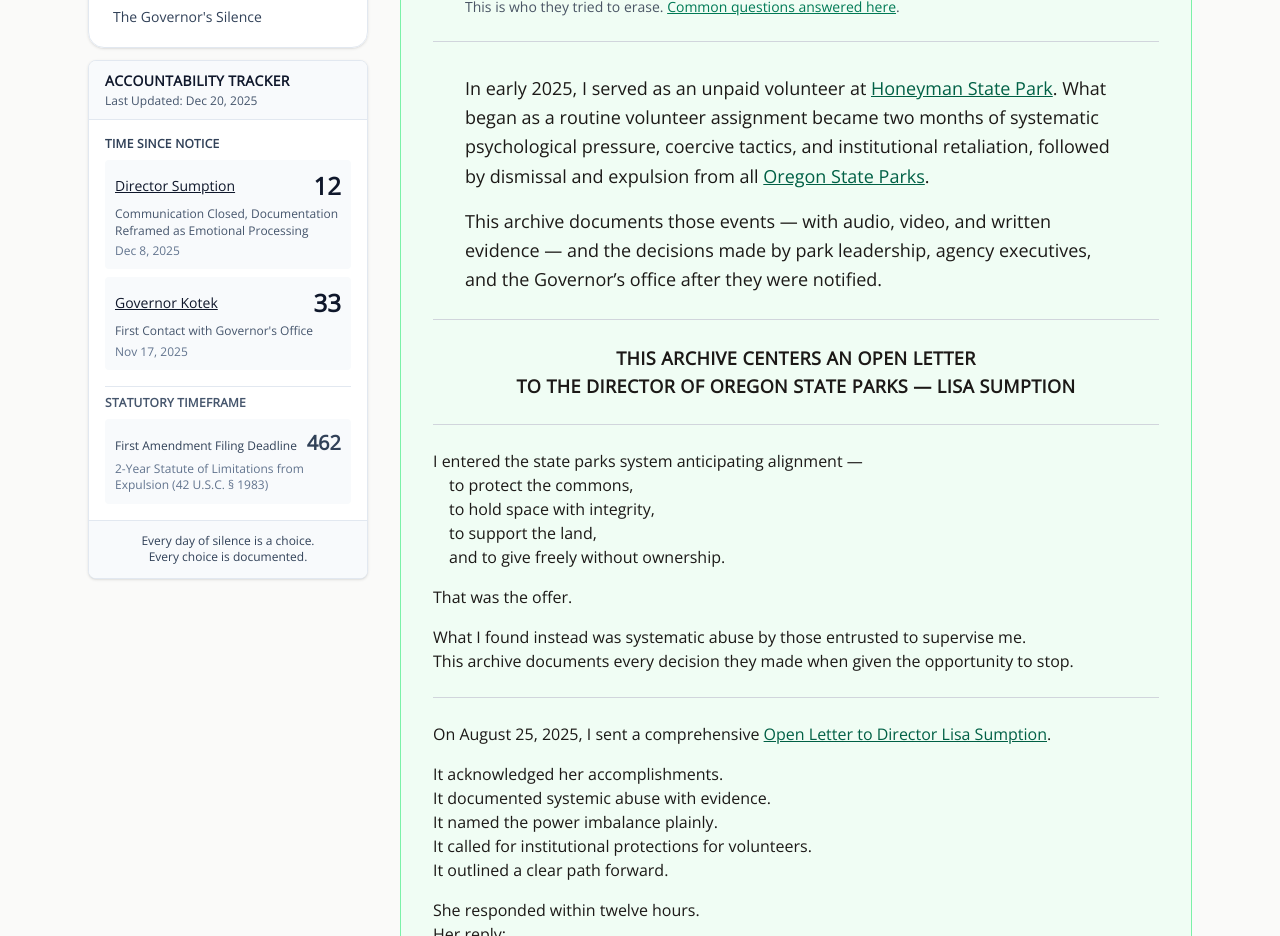
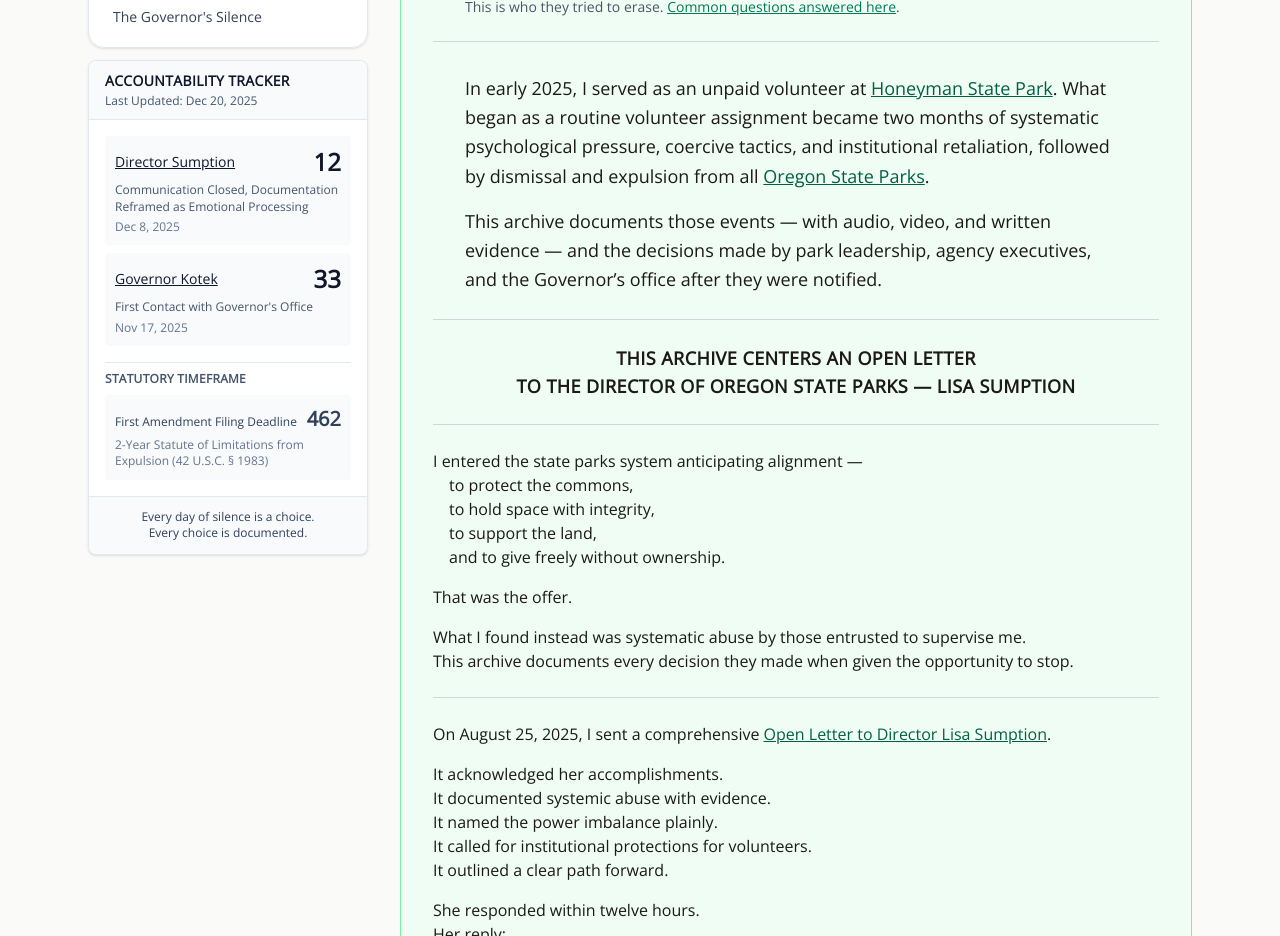
Before and after one commit to rswfire/rswfire.oprd, a Next.js app: page / in a window 1280 px wide. Shown: the part 800-1736 px from the top of the page. Built offline with nearby package versions, Linux system fonts and the light colour scheme.

Commit message:
Updated SilenceTracker.tsx

```diff
--- a/components/archive/SilenceTracker.tsx
+++ b/components/archive/SilenceTracker.tsx
@@ -91,9 +91,6 @@ export default function SilenceTracker() {
             <div className="p-4 space-y-4">
 
                 <div>
-                    <h3 className="text-xs font-semibold text-slate-700 mb-2 uppercase tracking-wide">
-                        Time Since Notice
-                    </h3>
                     <div className="space-y-2">
                         {SILENCE_EVENTS.map((event, index) => {
                             const days = calculateDaysSince(event.date);
```
